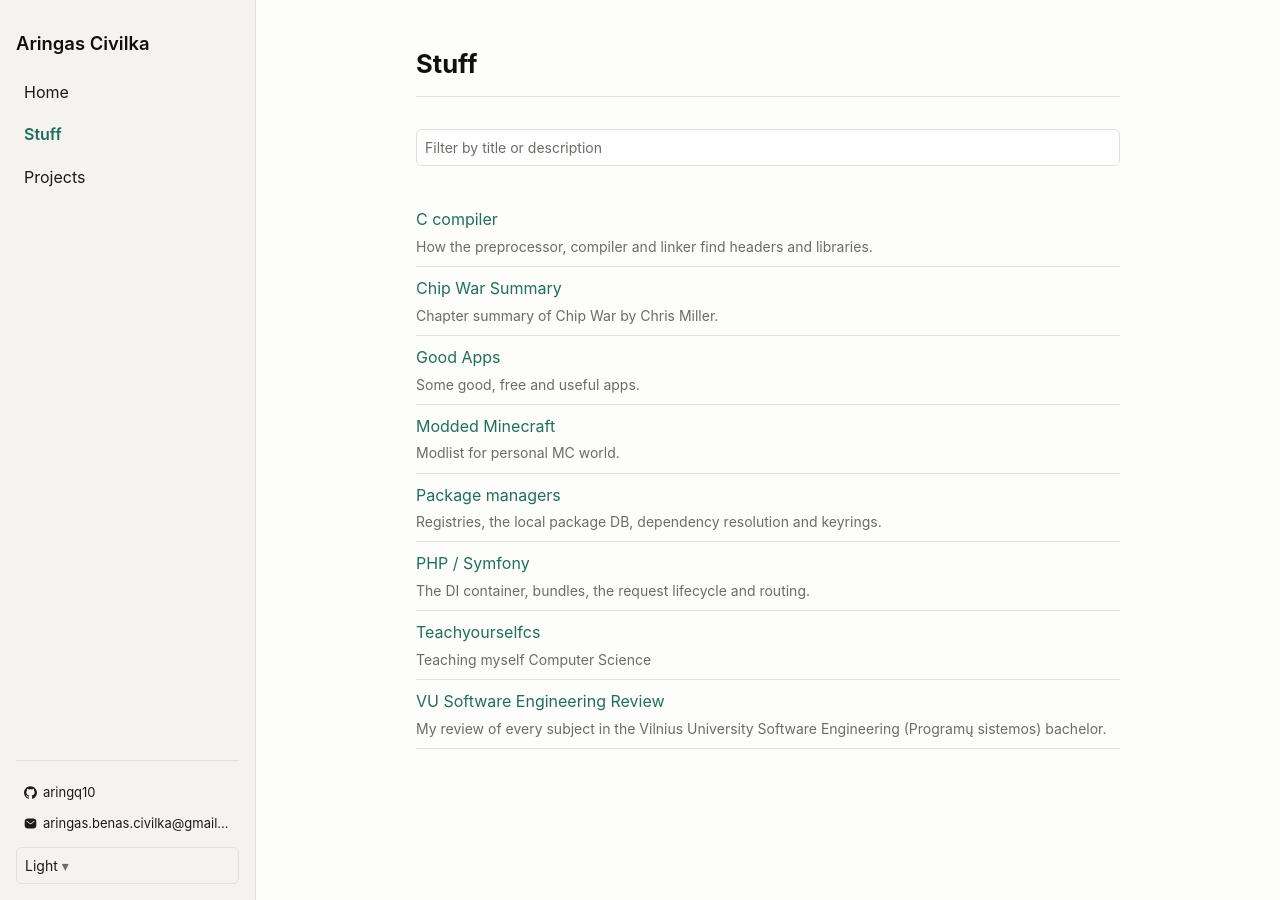
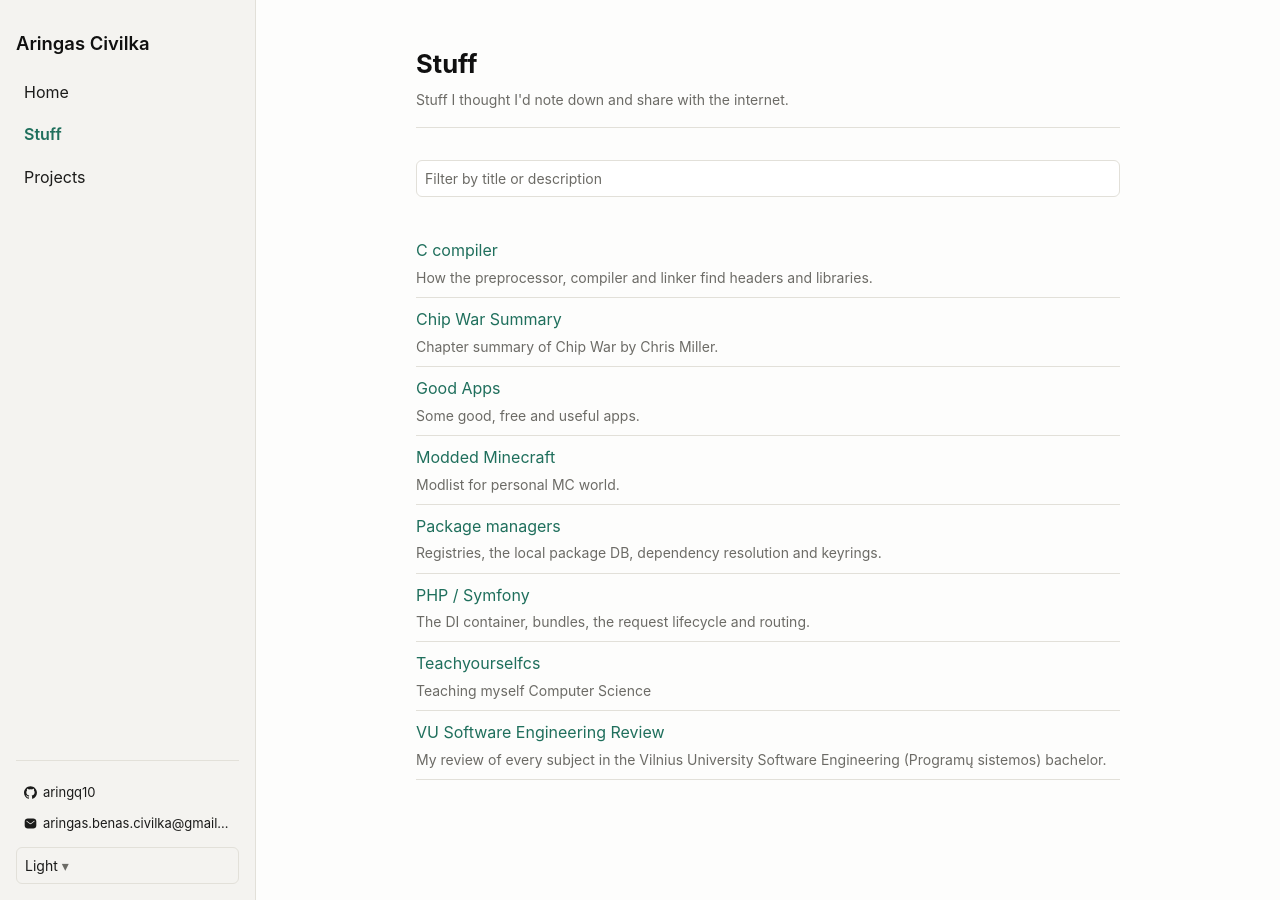
Before and after one commit to aringq10/aringq10.github.io, a Jekyll site: the page built from stuff/index.html, in a window 1280 px wide. Built offline with Jekyll 4.4.1, drawn with Linux system fonts in a browser that asks for light colours.

Commit message:
add missing descriptions

```diff
--- a/projects/index.html
+++ b/projects/index.html
@@ -1,6 +1,7 @@
 ---
 layout: page
 title: Projects
+description: Personal programming projects.
 nav_order: 3
 ---
 
--- a/stuff/index.html
+++ b/stuff/index.html
@@ -1,6 +1,7 @@
 ---
 layout: page
 title: Stuff
+description: Stuff I thought I'd note down and share with the internet.
 nav_order: 2
 ---
 
```
